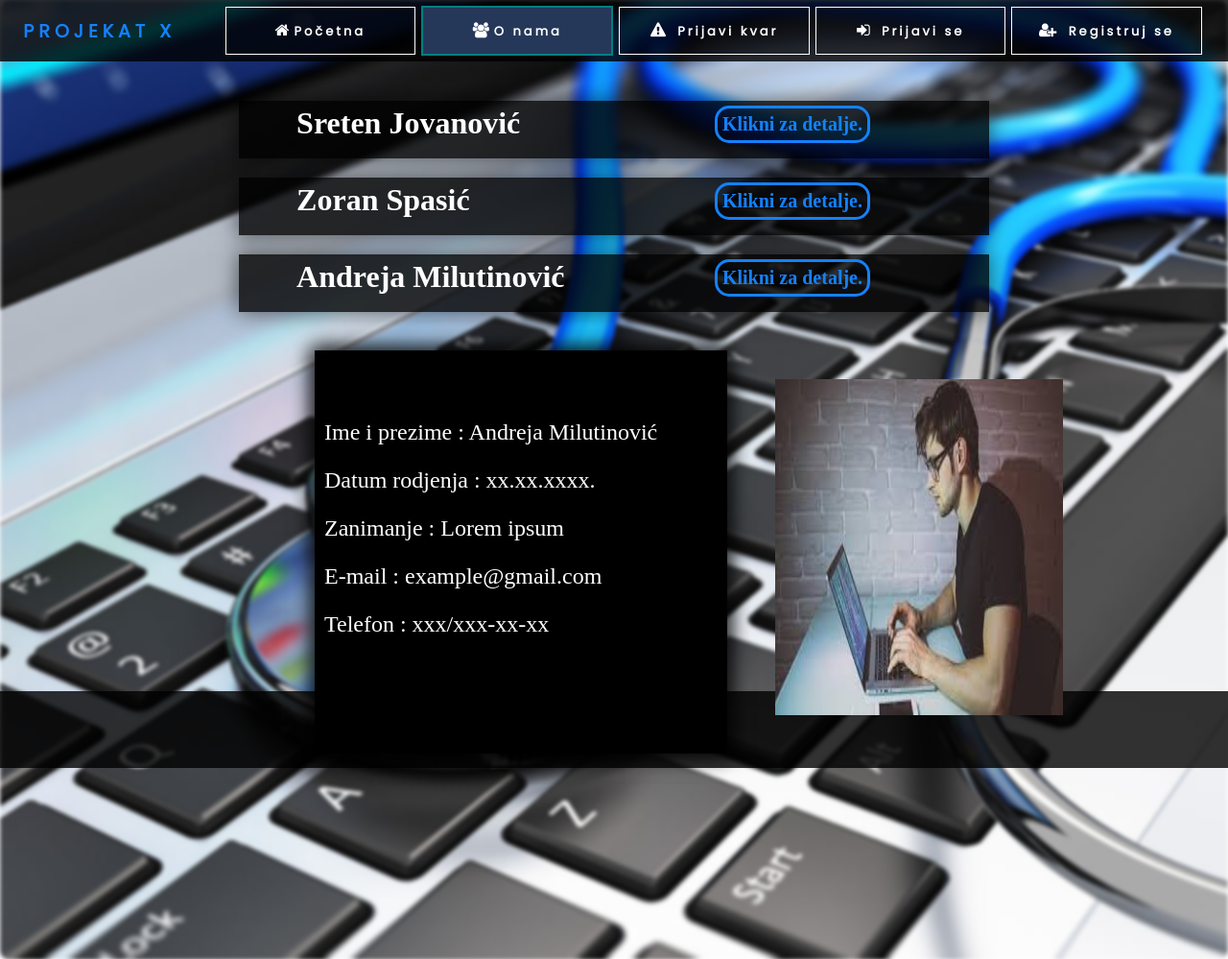
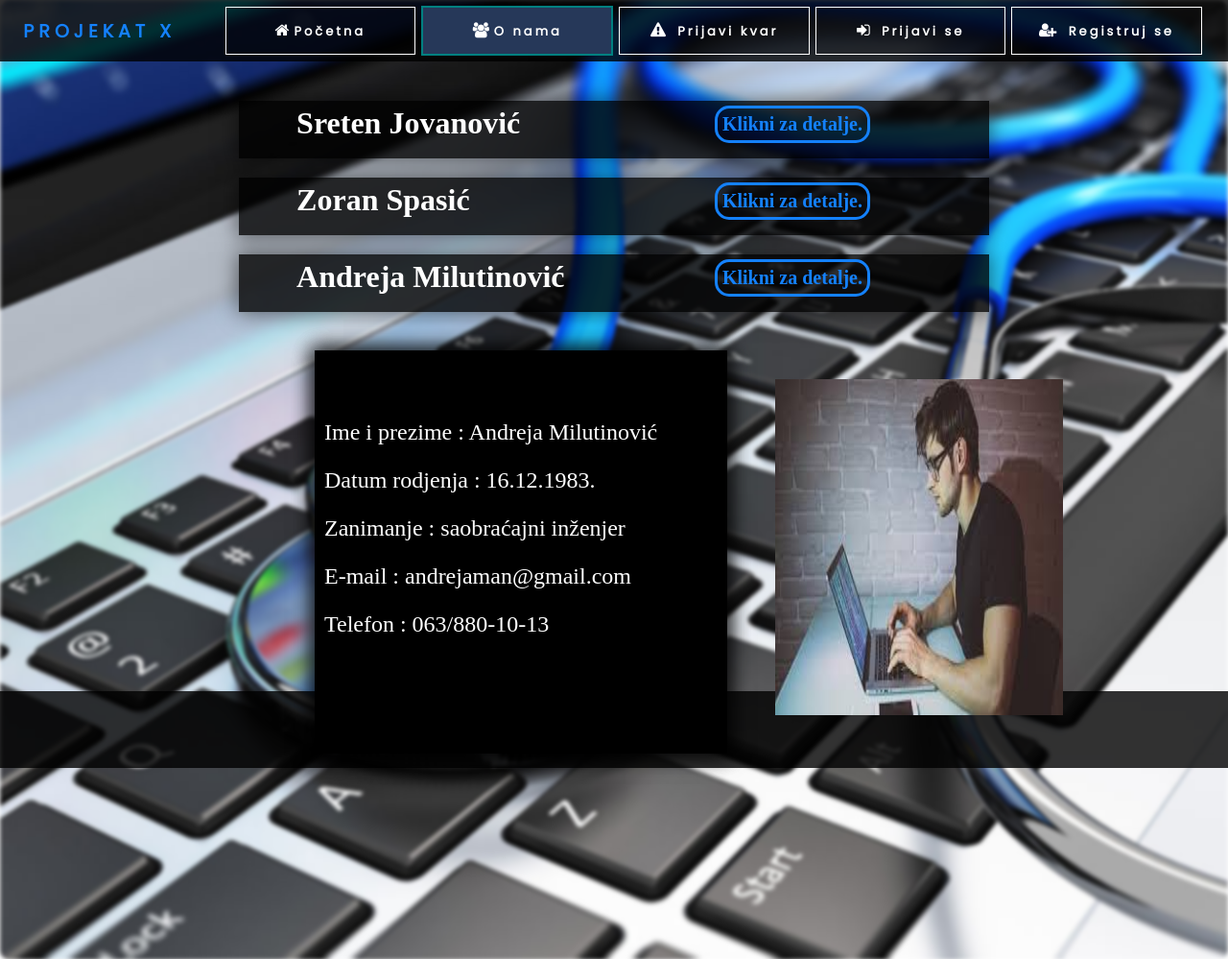
Before and after one commit to andrejaman/ZavrsniProjekatMatfIT2019, a PHP site: page /projekat/onama.php in a window 1280 px wide. Shown: the top 999 px of the page at 96% size. Run offline with PHP 8.4, Linux system fonts and the light colour scheme; some web fonts are replaced.

Commit message:
izmena ličnih podataka

```diff
--- a/onama.php
+++ b/onama.php
@@ -196,10 +196,10 @@ function switchVisible2() {
         <div id="zoran">
         <p><br />
           Ime i prezime : Zoran Spasić<br />
-          Datum rodjenja : xx.xx.xxxx.<br />
-          Zanimanje : Lorem ipsum<br />
-          E-mail : example@gmail.com<br />
-          Telefon : xxx/xxx-xx-xx
+          Datum rodjenja : 15.06.1965.<br />
+          Zanimanje : inženjer elektronike<br />
+          E-mail : zspasicucenik@gmail.com<br />
+          Telefon : 063/238-686
         </p>
         <aside>
           <img src="img/zoki.jpg"/>
@@ -211,10 +211,10 @@ function switchVisible2() {
         <div id="andreja">
         <p><br />
           Ime i prezime : Andreja Milutinović<br />
-          Datum rodjenja : xx.xx.xxxx.<br />
-          Zanimanje : Lorem ipsum<br />
-          E-mail : example@gmail.com<br />
-          Telefon : xxx/xxx-xx-xx
+          Datum rodjenja : 16.12.1983.<br />
+          Zanimanje : saobraćajni inženjer<br />
+          E-mail : andrejaman@gmail.com<br />
+          Telefon : 063/880-10-13
         </p>
         <aside>
           <img src="img/programer.jpg"/>
```
